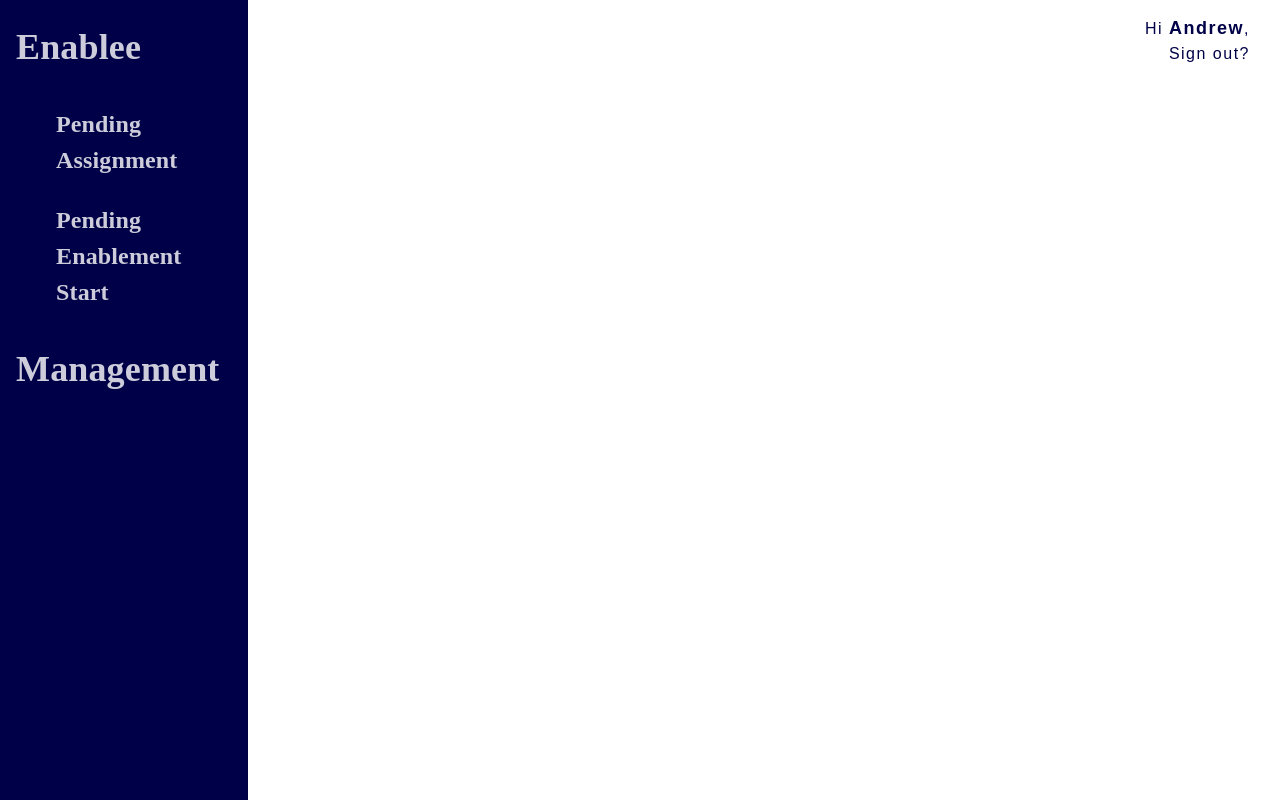
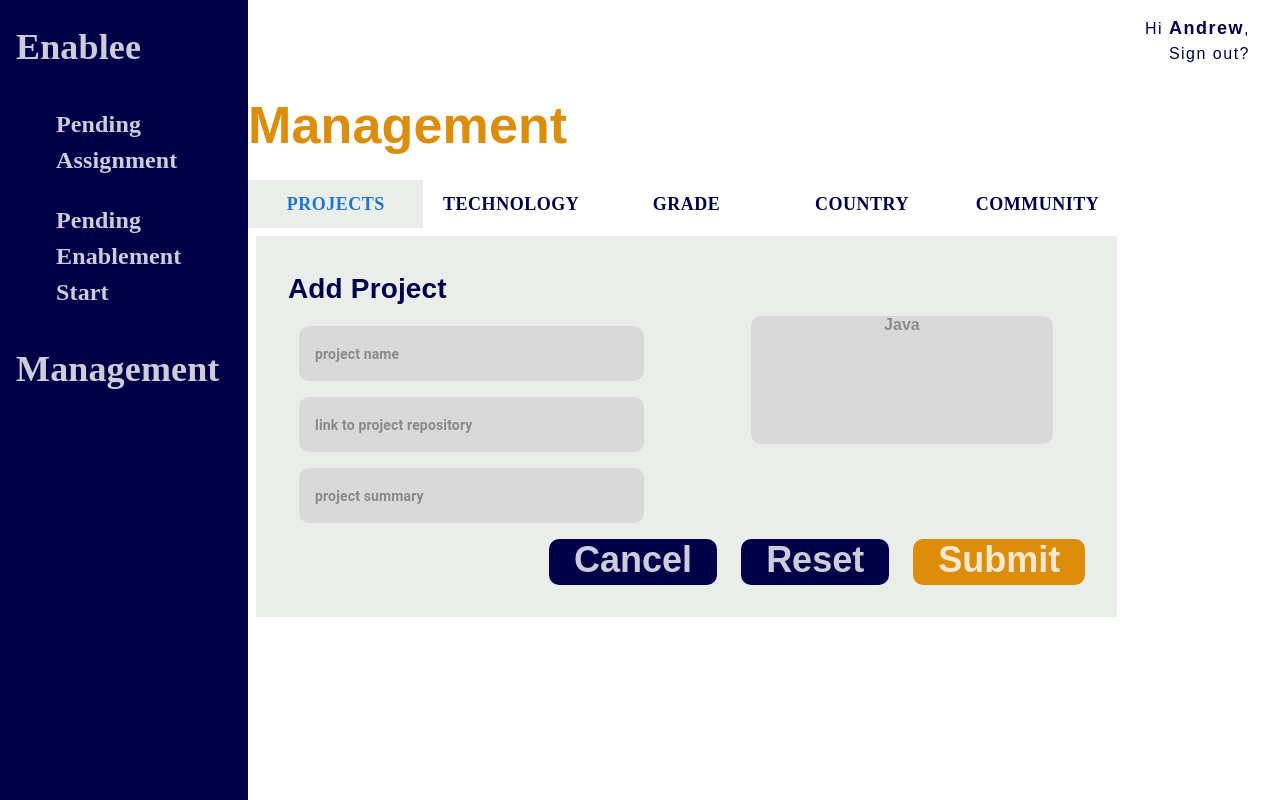
Before and after one commit to oscar-fernandez/flow-ui, a React (Vite) app: page /mgt in a window 1280 px wide. Built offline with nearby package versions, Linux system fonts and the light colour scheme; a web font is replaced by a local one.

Commit message:
refactored URL in PageContainer and SideBarItems

```diff
--- a/src/components/SideBarItems/SideBarItems.tsx
+++ b/src/components/SideBarItems/SideBarItems.tsx
@@ -20,7 +20,7 @@ const sideBarItems = [
   {
     name: "Management",
     testId: "management",
-    url: "/management",
+    url: "/mgt",
   },
 ];
 const subItems = [
@@ -134,7 +134,7 @@ function EnableeSideBarItems() {
                 <ListItemButton
                   className="side-bar-item"
                   onClick={(e) => {
-                    clickNavigateCombined(e, "/management");
+                    clickNavigateCombined(e, "/mgt");
                   }}
                   data-testid="management"
                 >
--- a/src/pages/PageContainer/PageContainer.tsx
+++ b/src/pages/PageContainer/PageContainer.tsx
@@ -18,7 +18,7 @@ function PageContainer() {
             <Route path="/" element={<EnableeView />} />
             <Route path="/pendingStart" element={<PendingEnablementStart />} />
             <Route path="/pendingPodAssignment" element={<PodAssignment />} />
-            <Route path="/management" element={<ManagementView />} />
+            <Route path="/mgt" element={<ManagementView />} />
           </Routes>
         </div>
       </div>
```
